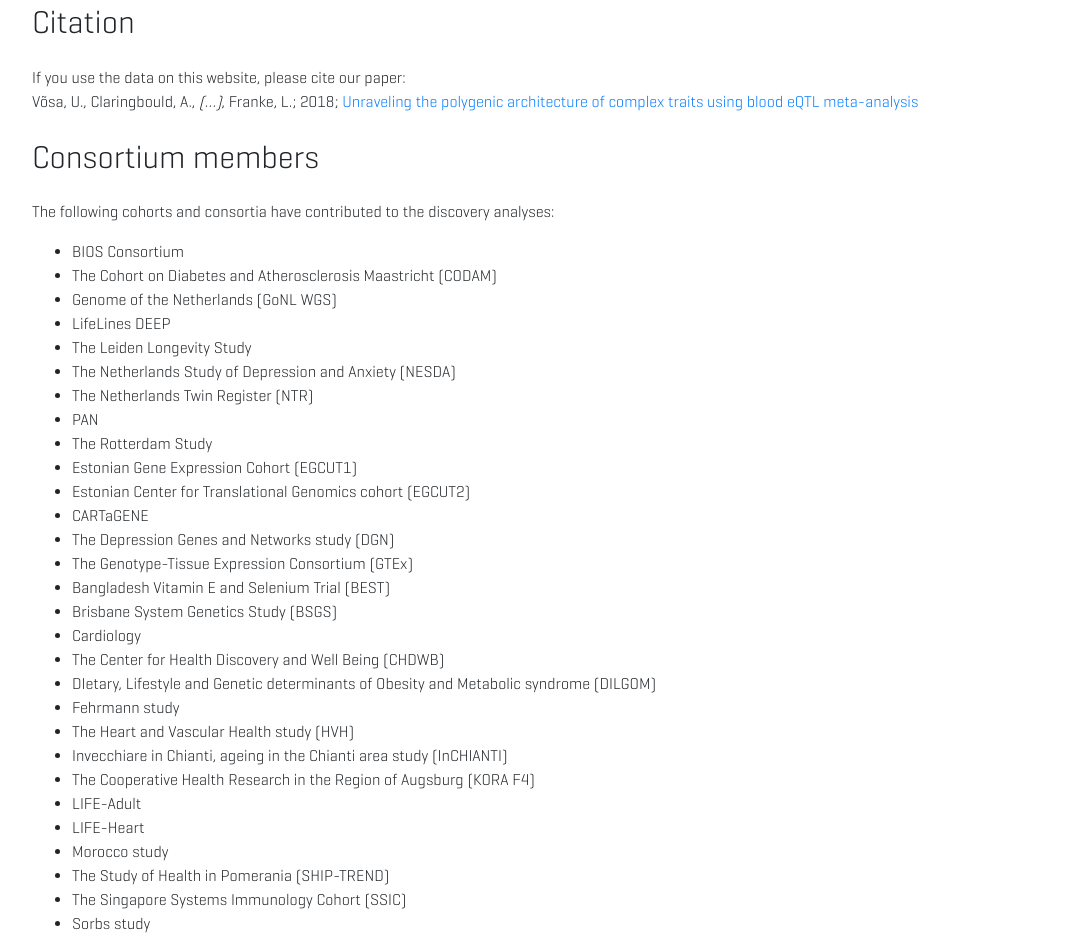
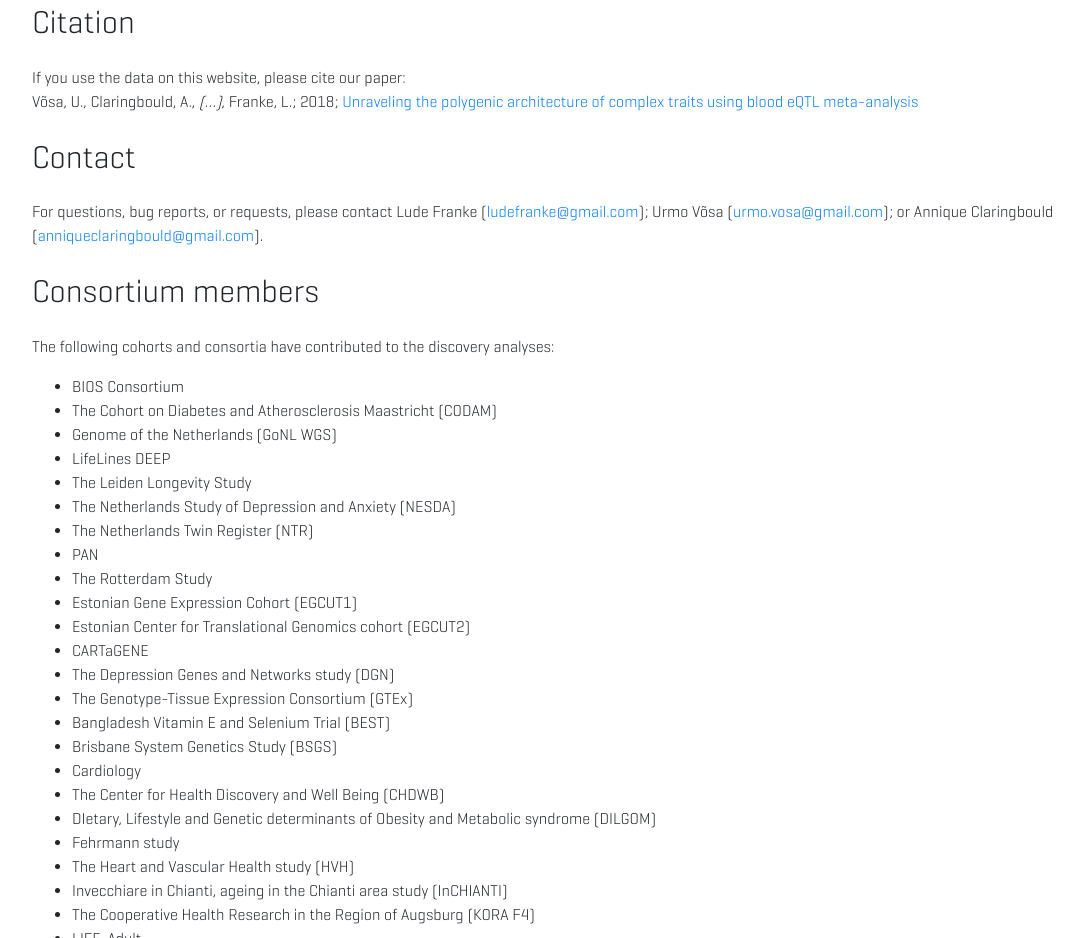
Before and after one commit to molgenis/molgenis-app-eqtlgen, a website built with webpack: page src/index.html in a window 1280 px wide. Shown: the part 869-1807 px from the top of the page, without its empty margins (53-1136 px from the left). Built offline with nearby package versions, Linux system fonts and the light colour scheme.

Commit message:
Added contact information

```diff
--- a/src/index.html
+++ b/src/index.html
@@ -65,6 +65,10 @@
       If you use the data on this website, please cite our paper:<br/>
       Võsa, U., Claringbould, A., <em>(…)</em>, Franke, L.; 2018; <a href="https://www.biorxiv.org/content/early/2018/10/19/447367">Unraveling the polygenic architecture of complex traits using blood eQTL meta-analysis</a>
 
+      <h2 class="my-4">Contact</h2>
+
+      For questions, bug reports, or requests, please contact Lude Franke (<a href="mailto:ludefranke@gmail.com">ludefranke@gmail.com</a>); Urmo Võsa (<a href="mailto:urmo.vosa@gmail.com">urmo.vosa@gmail.com</a>); or Annique Claringbould (<a href="mailto:anniqueclaringbould@gmail.com">anniqueclaringbould@gmail.com</a>).
+
       <h2 class="my-4">Consortium members</h2>
 
       <p>The following cohorts and consortia have contributed to the discovery analyses:</p>
```
